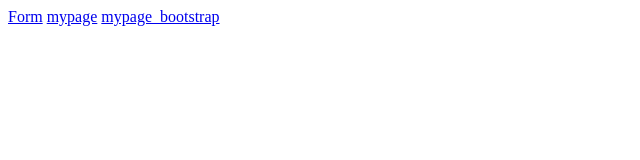
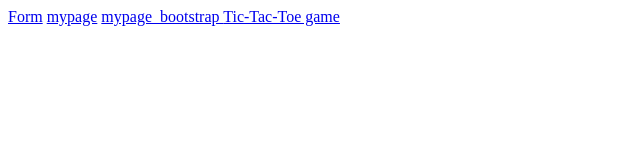
Before and after one commit to CheesyBoy123/CheesyBoy123.github.io, a plain HTML site: page index.html in a window 1280 px wide. Shown: the whole page, without its empty margins (0-640 px from the left). Drawn offline with Linux system fonts and the light colour scheme.

Commit message:
added tic-tac-toe hyperlink to main index page.

```diff
--- a/index.html
+++ b/index.html
@@ -4,5 +4,6 @@
 <a href="https://cheesyboy123.github.io/form.html">Form</a>
 <a href="https://cheesyboy123.github.io/mypage.html">mypage</a>
 <a href="https://cheesyboy123.github.io/mypage_bootstrap.html">mypage_bootstrap </a>
+<a href="https://cheesyboy123.github.io/tictactoe/tic-tac-toe"> Tic-Tac-Toe game </a>
 </body>
 </html>
```
